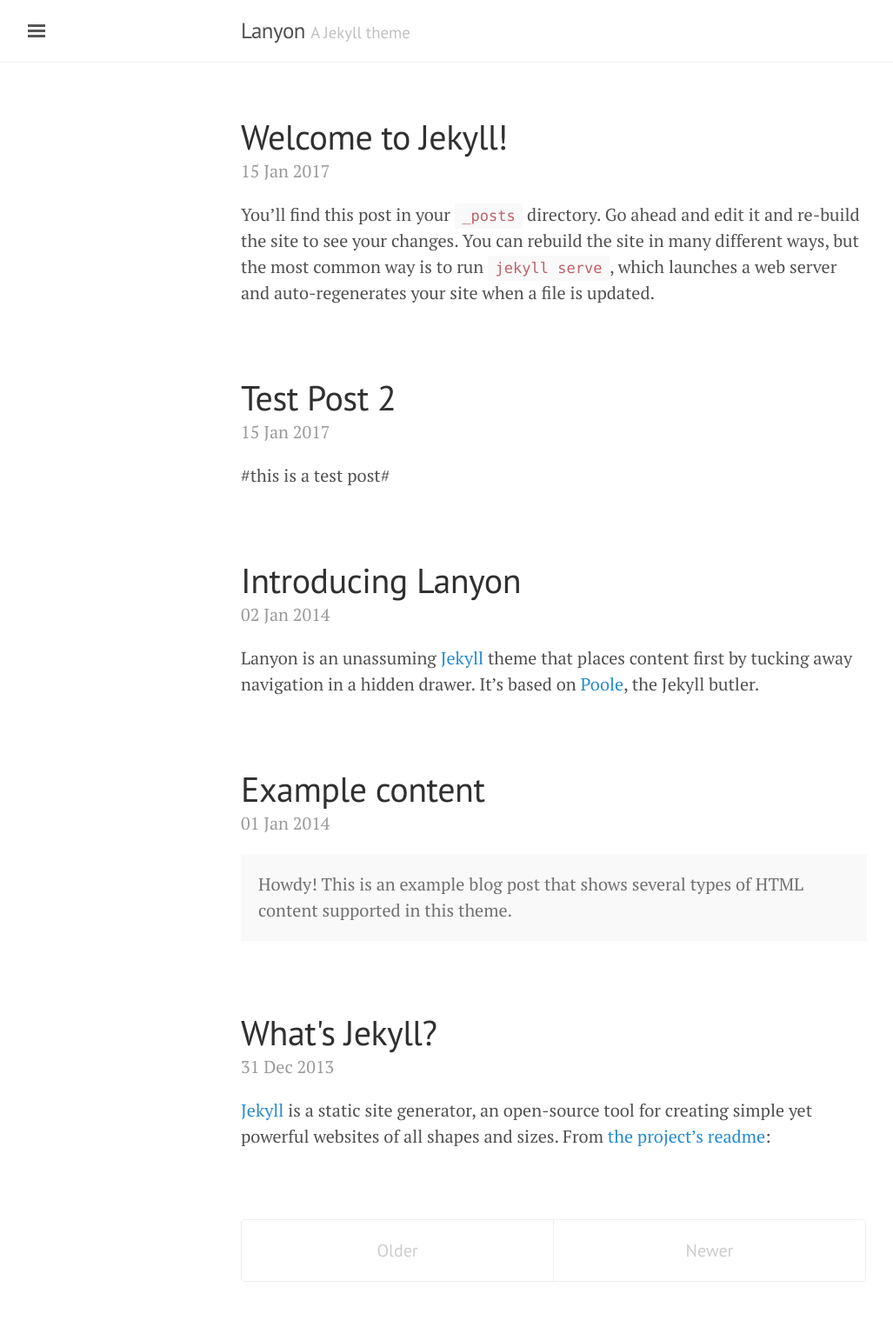
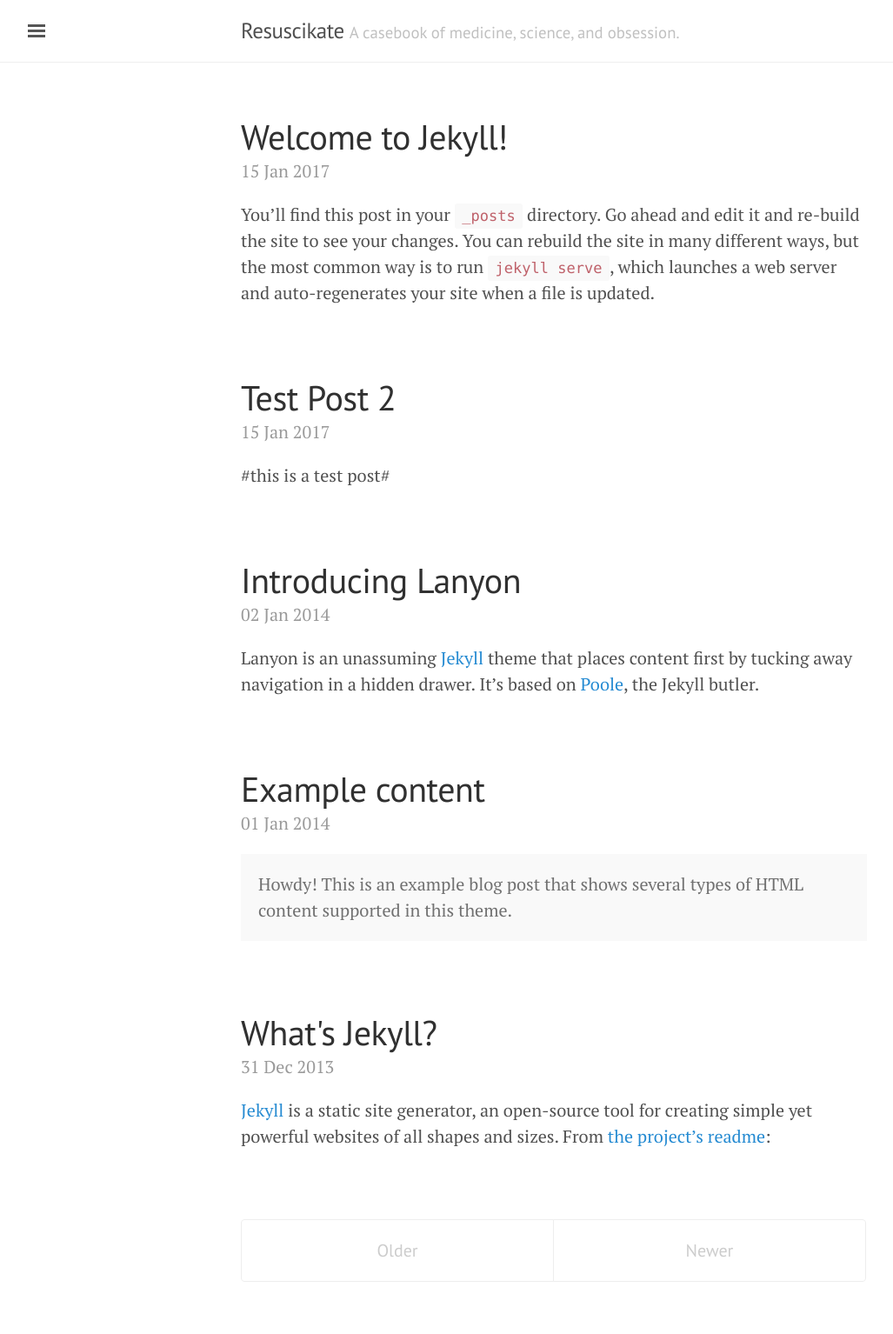
Before and after one commit to resuscikate/rk-repo, a Jekyll site: the page built from index.html, in a window 1280 px wide. Shown: the whole page at 87% size, without its empty margins (3-1030 px from the left). Built offline with Jekyll 4.4.1, drawn with Linux system fonts in a browser that asks for light colours; the list of posts is cut into pages by our own code.

Commit message:
Configured main details

```diff
--- a/_config.yml
+++ b/_config.yml
@@ -5,10 +5,10 @@
 # relative_permalinks: true
 
 # Setup
-title:               Lanyon
-tagline:             'A Jekyll theme'
-description:         'A reserved <a href="http://jekyllrb.com" target="_blank">Jekyll</a> theme that places the utmost gravity on content with a hidden drawer. Made by <a href="https://twitter.com/mdo" target="_blank">@mdo</a>.'
-url:                 http://lanyon.getpoole.com
+title:               Resuscikate
+tagline:             'A casebook of medicine, science, and obsession.'
+description:         'Description'
+url:                 https://resuscikate.com
 baseurl:             ''
 paginate:            5
 
```
